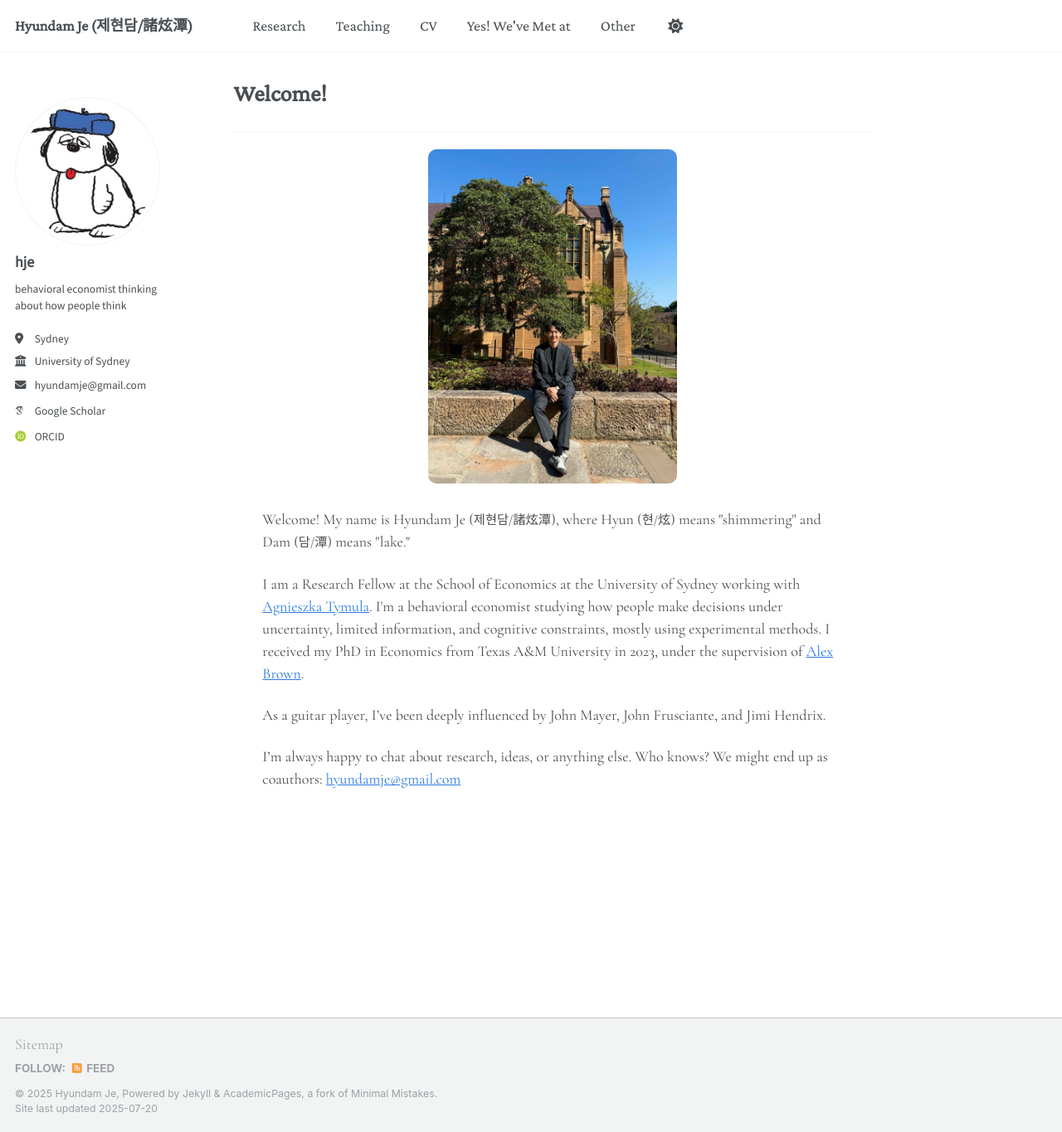
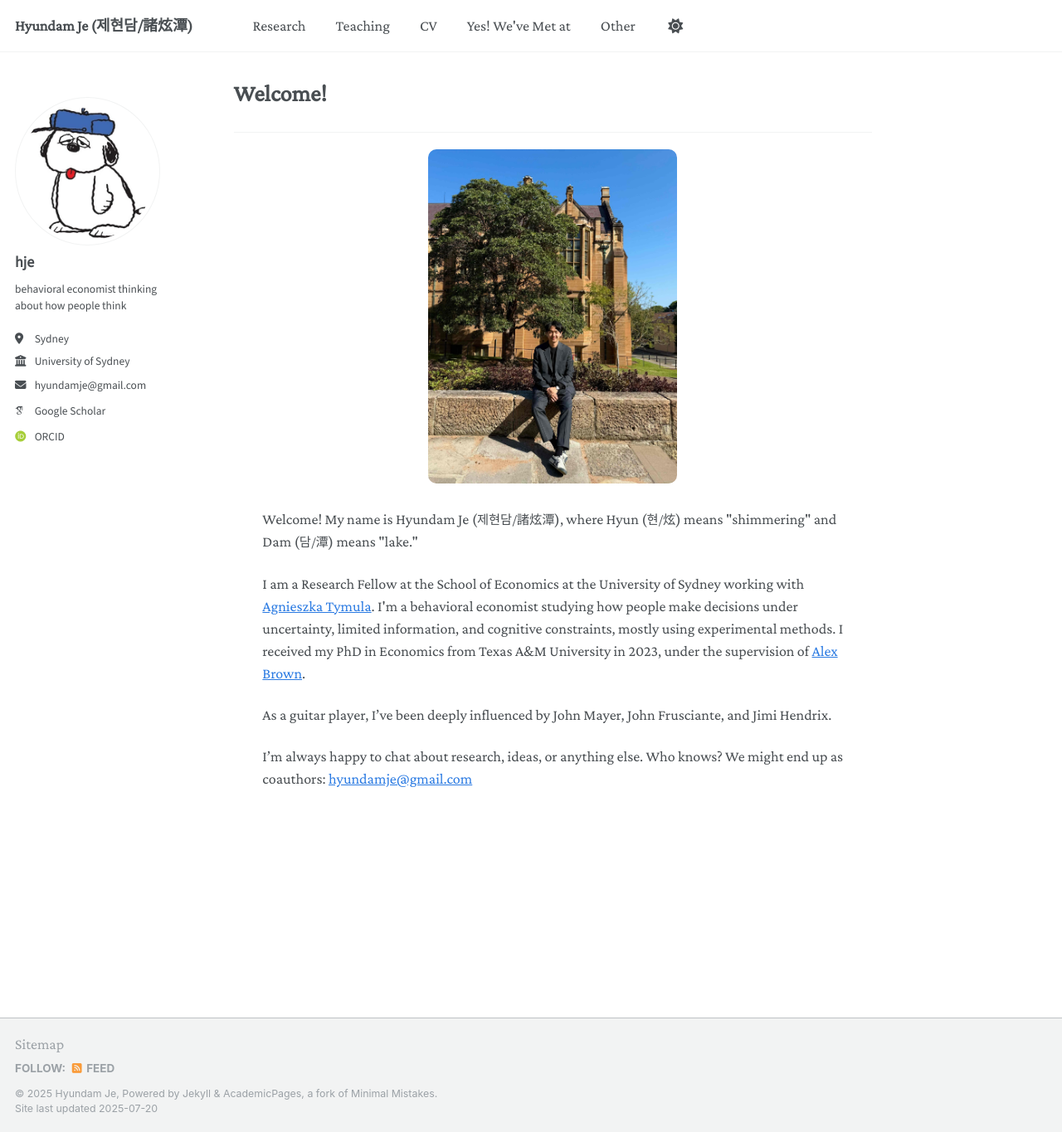
Before and after one commit to hyundamje/hyundamje.github.io, a Jekyll site: the page built from _pages/about.md, in a window 1280 px wide and 1365 px high. Shown: the whole window at 83% size. Built offline with Jekyll 4.4.1, drawn with Linux system fonts in a browser that asks for light colours; some web fonts are replaced.

Commit message:
Update _base.scss

```diff
--- a/_sass/layout/_base.scss
+++ b/_sass/layout/_base.scss
@@ -41,8 +41,7 @@ body {
  //   font-family: 'Source Serif 4', serif;
  // font-family: 'IBM Plex Serif', serif;
 //  font-family:  'Libertine', serif;
-//  font-family: 'Crimson Pro', serif;
-    font-family: 'Cormorant Garamond', serif;
+  font-family: 'Crimson Pro', serif;
     line-height: 1.5;
   //  font-weight: 400;
 
```
